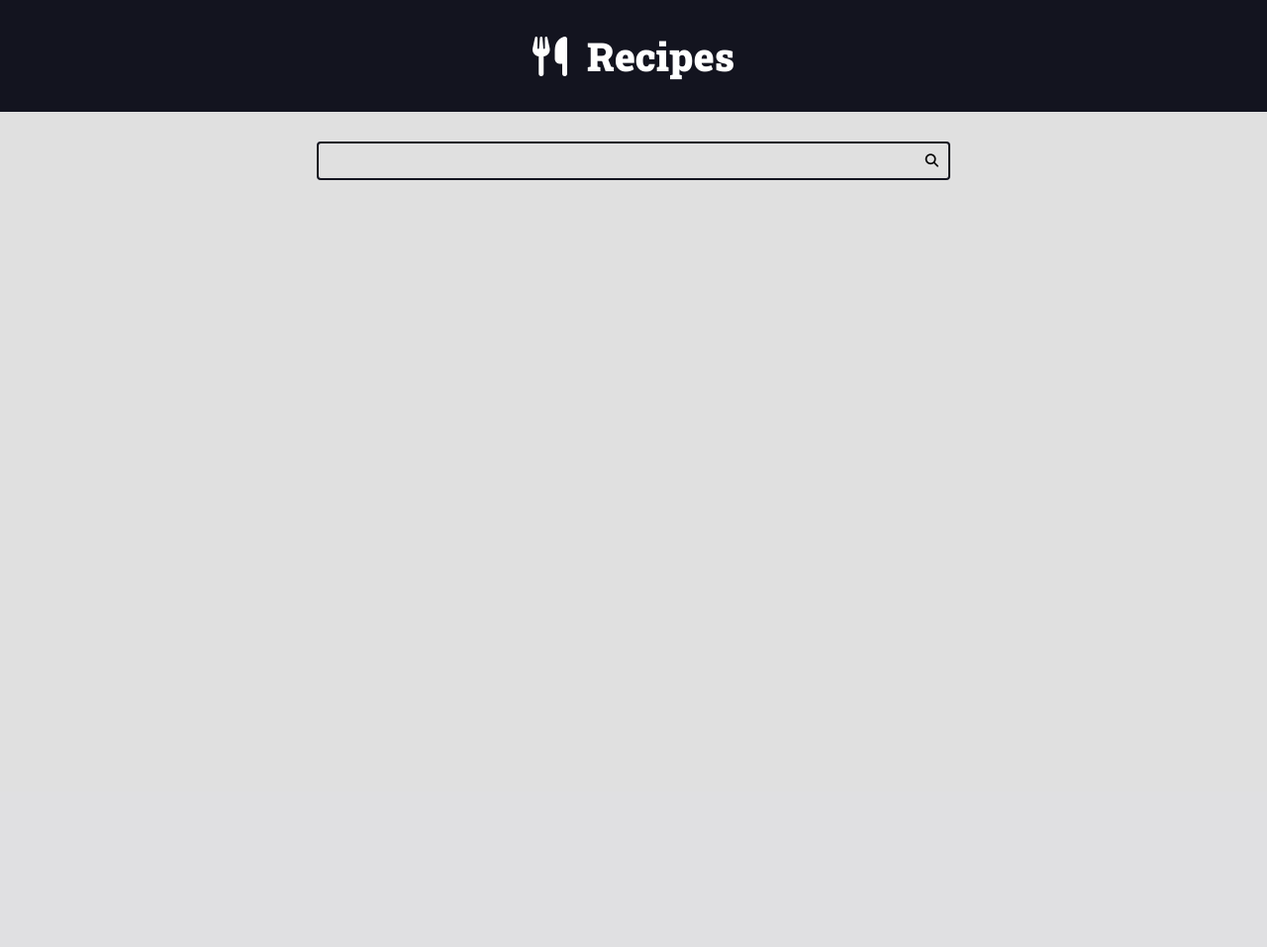
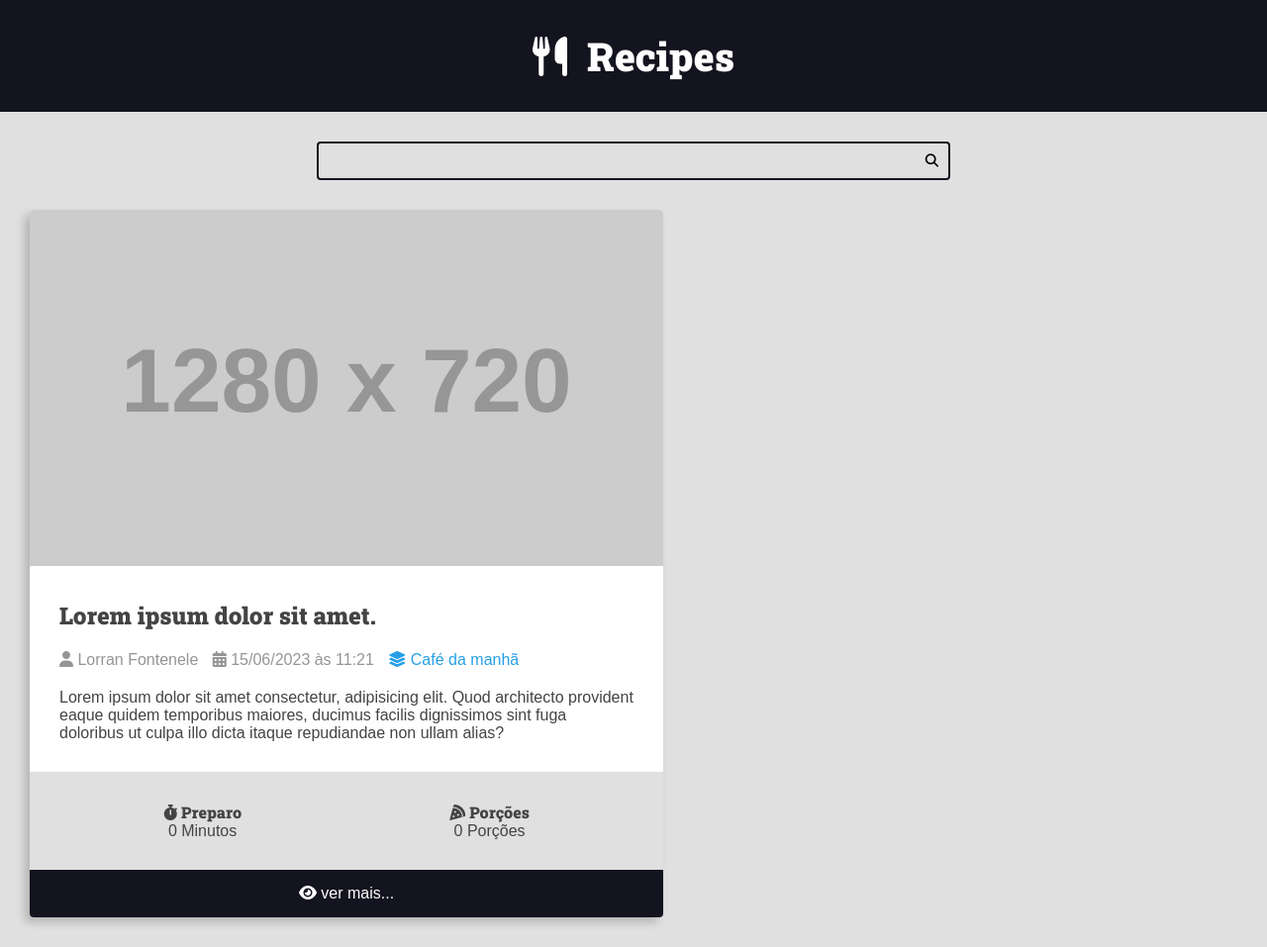
Before and after one commit to LorranFont/Project-recipes, a Django app: page / in a window 1280 px wide. Shown: the whole page at 99% size. Before the commit the page ends 182 px from the top, so only its background shows below. Run offline with Django 4.2, Linux system fonts and the light colour scheme; tables that the repository leaves empty hold one stand-in row (values such as "Sample post"); grey boxes labelled with a size stand in for pictures from a placeholder-image service; some libraries are stand-ins or nearby versions.

Commit message:
criando o card de receita

```diff
--- a/recipes/templates/recipes/pages/home.html
+++ b/recipes/templates/recipes/pages/home.html
@@ -6,9 +6,64 @@
 
     <main class="main-content-container">
         <div class="main-content main-content-list container">
+            <div class="recipe recipe-list-item">
+                <div class="recipe-cover">
+                    <img src="https://placehold.co/1280x720.png" alt="Temporario">
+                </div>
+                <div class="recipe-title-container">
+                    <h2 class="recipe-title">Lorem ipsum dolor sit amet.</h2>
+                </div>
+
+                <div class="recipe-author">
+                    <span class="recipe-author-item">
+                        <i class="fas fa-user"></i>
+                        Lorran Fontenele
+                    </span>
+                    <span class="recipe-author-item">
+                        <i class="fas fa-calendar-alt"></i>
+                        15/06/2023 às 11:21
+                    </span>
+                    <span class="recipe-author-item">
+                        <a href="/recipes/category/cafe-da-manha/">
+                            <i class="fas fa-layer-group"></i>
+                            <span>Café da manhã</span>
+                        </a>
+                    </span>
+                </div>
+
+                <div class="recipe-content">
+                    <p>Lorem ipsum dolor sit amet consectetur, adipisicing elit. Quod architecto provident eaque quidem
+                        temporibus maiores,
+                        ducimus facilis dignissimos sint fuga doloribus ut culpa illo dicta itaque
+                        repudiandae non ullam alias?</p>
+                </div>
+                <div class="recipe-meta-container">
+                    <div class="recipe-meta recipe-preparation">
+                        <h3 class="recipe-meta-title"><i class="fas fa-stopwatch"></i> Preparo</h3>
+                        <div class="recipe-meta-text">
+                            0 Minutos
+                        </div>
+                    </div>
+                    <div class="recipe-meta recipe-servings">
+                        <h3 class="recipe-meta-title"><i class="fas fa-pizza-slice"></i> Porções</h3>
+                        <div class="recipe-meta-text">
+                            0 Porções
+                        </div>
+                    </div>
+                </div>
+
+                <footer class="recipe-footer">
+                    <a class="recipe-read-more button button-dark button-full-width" href="/recipes/3/">
+                        <i class="fas fa-eye"></i>
+                        <span>ver mais...</span>
+                    </a>
+                </footer>
+
+            </div>
+
 
         </div>
     </main>
+</body>
 
-</body>
 </html>
--- a/recipes/templates/recipes/partials/head.html
+++ b/recipes/templates/recipes/partials/head.html
@@ -73,6 +73,7 @@
             font-size: 1.6rem;
             font-family: var(--font-primary);
             background: var(--color-gray-1);
+            color: var(--color-dark-text);
         }
 
         h1,h2,h3,h4,h5,h6 {
@@ -162,6 +163,92 @@
             gap: var(--spacing-gutter-large);
         }
 
+        .recipe {
+            background: var(--color-white);
+            box-shadow: -5px 5px 10px rgba(0, 0, 0, .2);
+            transform: scale(1);
+            transition: all 300ms ease-in-out;
+            border-radius: .4rem;
+            overflow: hidden;
+        }
+
+        .recipe img{
+            max-width: 100%;
+
+        }
+
+        .recipe-list-item {
+            max-width: 64rem;
+        }
+
+        .recipe-list-item:hover {
+            transform: scale(1.02);
+            box-shadow: -8px 8px 18px rgba(0, 0, 0, .25);
+        }
+
+        .recipe-title-container {
+            padding: var(--spacing-gutter-medium);
+            padding-bottom: 2rem;
+        }
+
+        .recipe-author {
+            padding: 0 var(--spacing-gutter-medium);
+
+        }
+
+        .recipe-content {
+            padding: var(--spacing-gutter-medium);
+            padding-top: 2rem;
+        }
+
+        .recipe-author-item {
+            color: var(--color-gray-4);
+            margin-right: 1rem;
+        }
+
+        .recipe-author a {
+            color: var(--color-primary);
+            transition: all 300ms ease-in-out;
+            text-decoration: none;
+        }
+
+        .recipe-author a:hover {
+            color: var(--color-primary-dark);
+        }
+
+        .recipe-meta-container {
+            display: flex;
+            flex-flow: row wrap;
+            padding: var(--spacing-gutter-medium);
+            background: var(--color-gray-1);
+        }
+
+        .recipe-meta {
+            display: flex;
+            flex-flow: column nowrap;
+            flex-shrink: 1;
+            flex-grow: 1;
+            text-align: center;
+        }
+
+        .recipe-meta-title {
+            font-size: 1.6rem;
+        }
+
+        .recipe-footer a {
+            background: var(--color-primary-dark);
+            display: block;
+            color: var(--color-white);
+            text-decoration: none;
+            text-align: center;
+            padding: 1.5rem var(--spacing-gutter-medium);
+            transition: all 300ms ease-in-out;
+
+        }
+
+        .recipe-footer a:hover {
+            filter: brightness(2);
+        }
 
     </style>
 </head>
```
